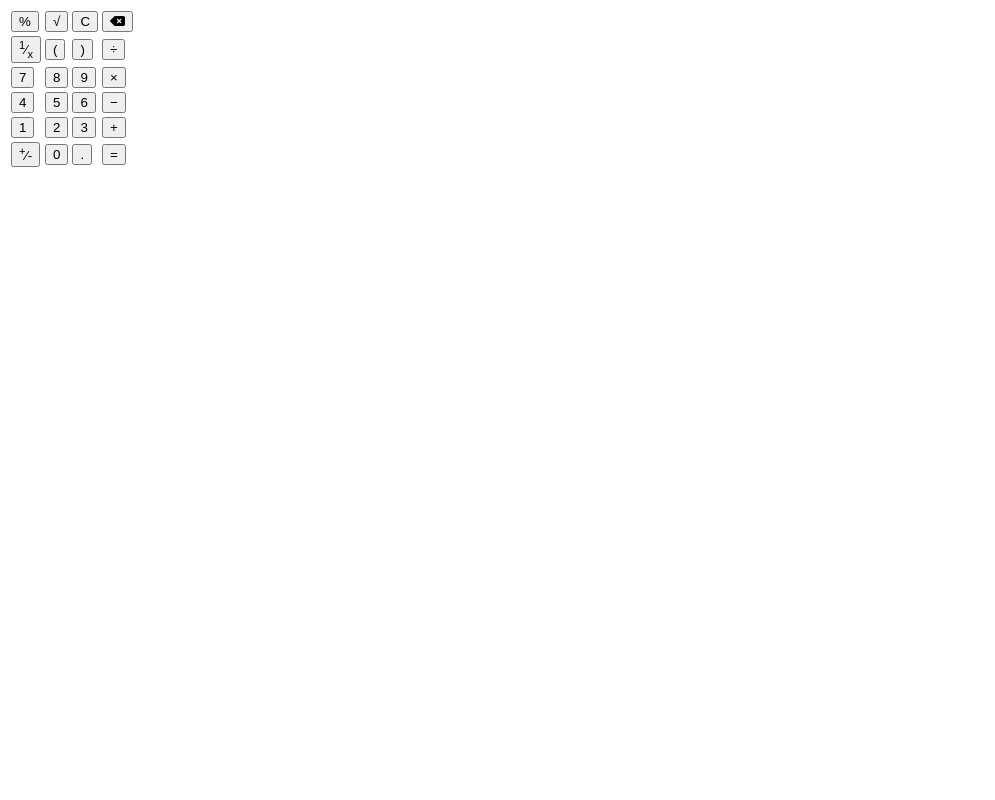
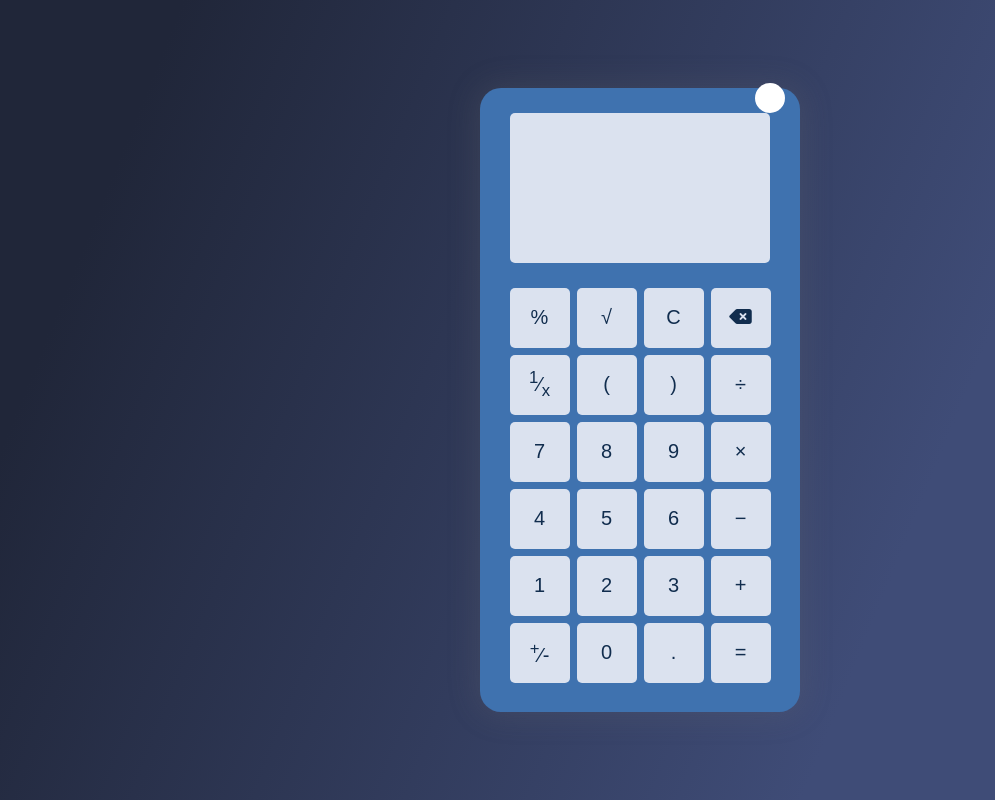
Before and after one commit to keciasantos/Brainnest-Calculator, a plain HTML site: page index.html in a window 1280 px wide. Shown: the whole page, without its empty margins (0-995 px from the left). Drawn offline with Linux system fonts and the light colour scheme.

Commit message:
styling calculator

```diff
--- a/styles/style.css
+++ b/styles/style.css
@@ -1,3 +1,145 @@
+/* * {
+  padding: 0;
+  margin: 0;
+  box-sizing: border-box;
+  outline: 0;
+  transition: all 0.5s ease;
+} */
+
+:root {
+  --dark-color: #112d4e;
+  --dark-gradient: linear-gradient(
+    112.1deg,
+    rgb(32, 38, 57) 11.4%,
+    rgb(63, 76, 119) 70.2%
+  );
+  --light-gradient: linear-gradient(
+    109.6deg,
+    rgb(204, 228, 247) 11.2%,
+    rgb(237, 246, 250) 100.2%
+  );
+  --light-color: #f9f7f7;
+  --light-blue: #dbe2ef;
+  --medium-blue: #3f72af;
+}
+
 body {
   font-family: "Raleway", sans-serif;
+  padding: 0;
+  margin: 0;
+  box-sizing: border-box;
+  outline: 0;
+  transition: all 0.5s ease-in-out;
 }
+
+a {
+  text-decoration: none;
+  color: var(--medium-blue);
+}
+
+.container {
+  width: 100vw;
+  height: 100vh;
+  display: flex;
+  align-items: center;
+  justify-content: center;
+}
+
+.calculator {
+  position: relative;
+  height: auto;
+  width: auto;
+  padding: 25px;
+  border-radius: 21px;
+  box-shadow: 0px 0px 30px 4px rgba(115, 115, 116, 0.2);
+}
+
+.theme-toggler {
+  position: absolute;
+  top: 10px;
+  right: 30px;
+  color: #fff;
+  cursor: pointer;
+  z-index: 1;
+}
+
+/* acho que isso é desnecessario */
+.theme-toggler.active {
+  color: #333;
+}
+
+.theme-toggler.active::before {
+  background-color: #fff;
+}
+
+.theme-toggler::before {
+  content: "";
+  height: 30px;
+  width: 30px;
+  position: absolute;
+  top: 50%;
+  transform: translate(-50%, -50%);
+  border-radius: 50%;
+  background-color: #333;
+  z-index: -1;
+}
+
+#display {
+  margin: 0 5px;
+  height: 150px;
+  width: auto;
+  max-width: 270px;
+  display: flex;
+  align-items: flex-end;
+  justify-content: flex-end;
+  font-size: 30px;
+  margin-bottom: 20px;
+  overflow-x: scroll;
+  border-radius: 5px;
+}
+
+#display::-webkit-scrollbar {
+  display: block;
+  height: 3px;
+}
+
+button {
+  height: 60px;
+  width: 60px;
+  border: 0;
+  border-radius: 5px;
+  margin: 1.5px;
+  font-size: 20px;
+  cursor: pointer;
+  transition: all 200ms ease-in-out;
+}
+
+button:hover {
+  transform: scale(1.1);
+}
+
+/* Light theme */
+body {
+  background: var(--light-gradient);
+}
+.calculator {
+  background: var(--medium-blue);
+}
+
+.calculator #display {
+  background-color: var(--light-blue);
+  color: var(--dark-color);
+}
+
+.calculator button {
+  background: var(--light-blue);
+  color: var(--dark-color);
+}
+
+/* Dark theme */
+body {
+  background: var(--dark-gradient);
+}
+.calculator.dark {
+  /* background: var(--dark-gradient); */
+}
```
